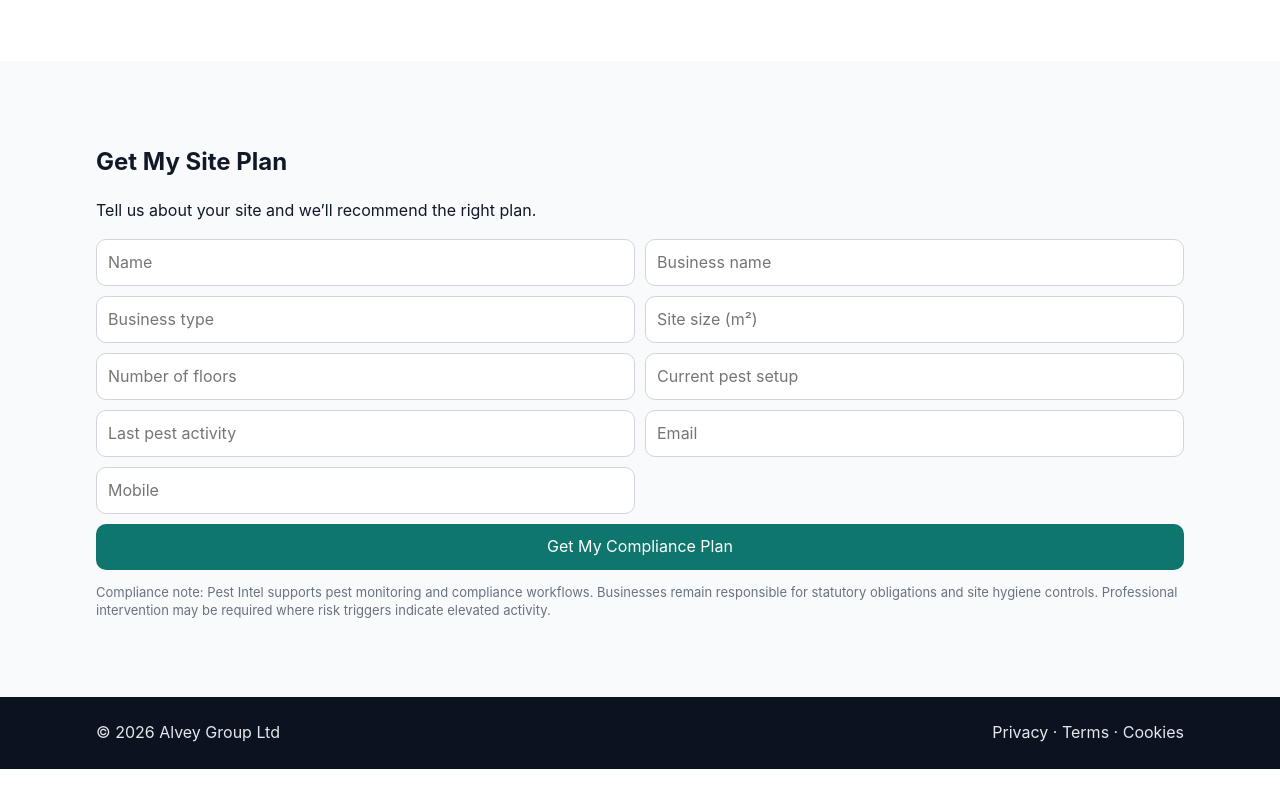
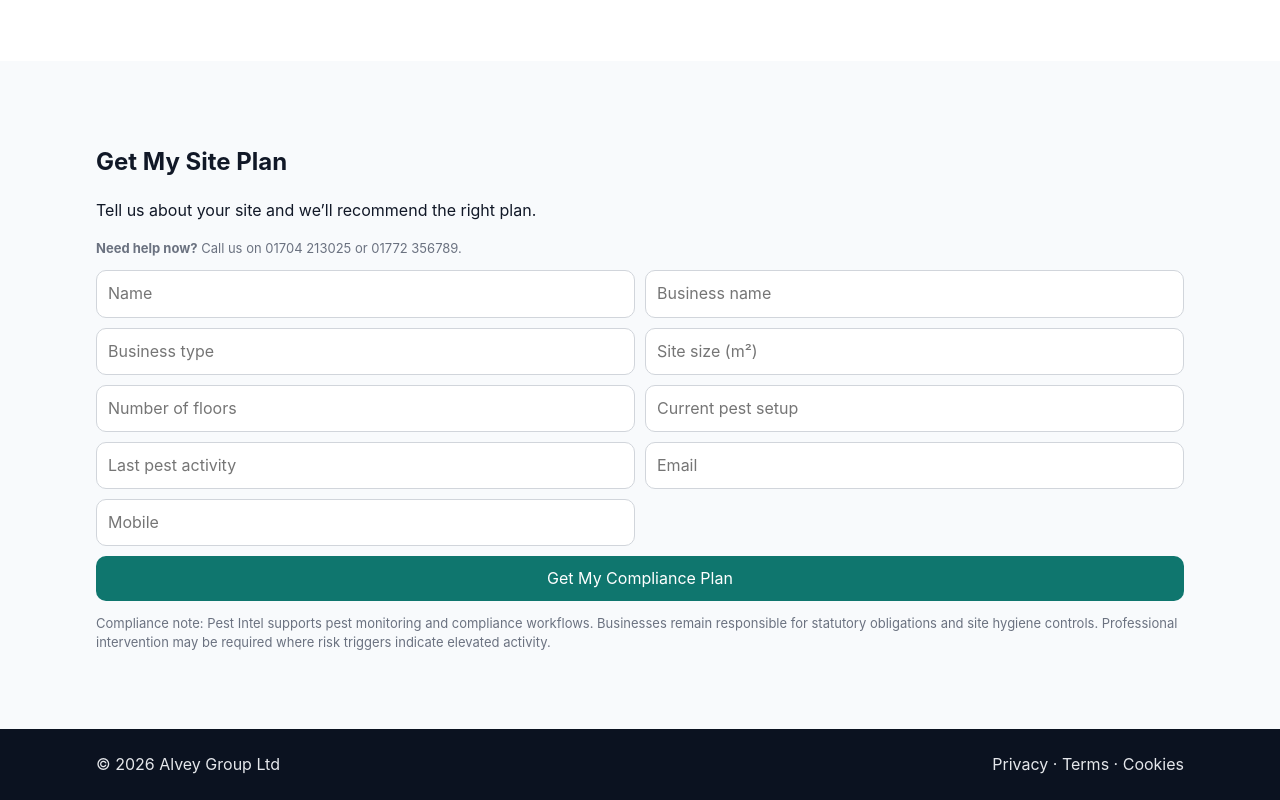
Before and after one commit to johnalvey13-rgb/pest-intel-site, a plain HTML site: page index.html in a window 1280 px wide. Shown: the part 3036-3836 px from the top of the page. Before the commit the page ends 3805 px from the top, so only its background shows below. Drawn offline with Linux system fonts and the light colour scheme.

Commit message:
Add Preston contact number alongside Southport number in lead section

```diff
--- a/index.html
+++ b/index.html
@@ -133,6 +133,7 @@
       <div class="container">
         <h2>Get My Site Plan</h2>
         <p>Tell us about your site and we’ll recommend the right plan.</p>
+        <p class="micro"><strong>Need help now?</strong> Call us on <a href="tel:+441704213025">01704 213025</a> or <a href="tel:+441772356789">01772 356789</a>.</p>
         <form class="lead-form" action="https://formspree.io/f/mzzgrvzg" method="POST">
           <input name="name" placeholder="Name" required />
           <input name="business" placeholder="Business name" required />
```
